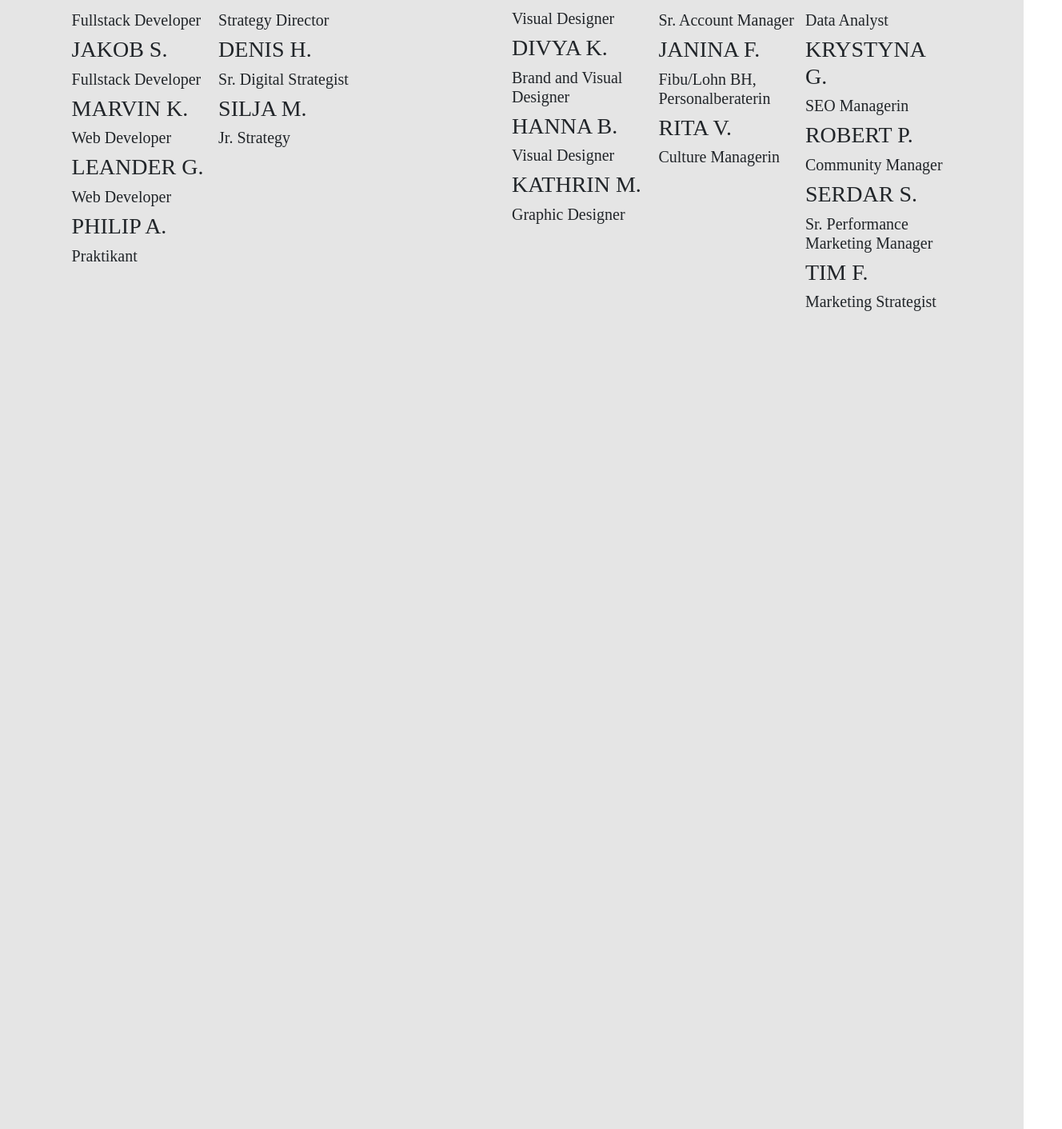
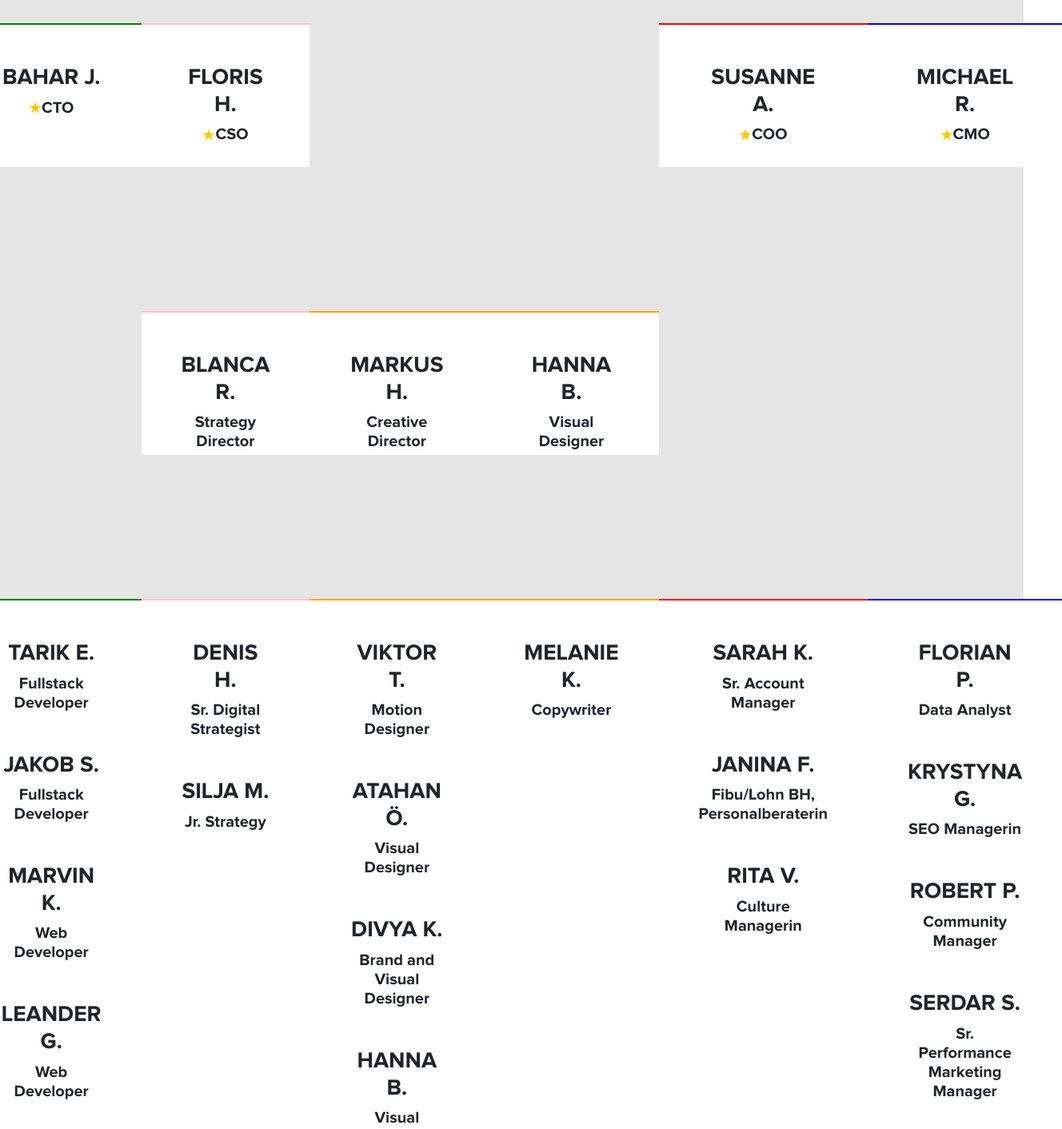
Before and after one commit to philipAthanas/ihk-praxisprojekt, a Nuxt app: page / in a window 1280 px wide. Shown: the part 1231-2643 px from the top of the page at 80% size, 1328 px wide, since content can reach past the window. Built offline with nearby package versions, Linux system fonts and the light colour scheme.

Commit message:
mo-final

```diff
--- a/assets/css/style.css
+++ b/assets/css/style.css
@@ -1,9 +1,9 @@
 * {box-sizing: border-box;}
+h5 {margin: 0px;}
 
 @font-face {
-  font-family: "ProximaNova";
-  src: url("/i8-Fonts/ProximaNova-Bold.otf") format("otf");  /*font anpassen und file unter assets ablegen */
-  src: url("/i8-Fonts/ProximaNova.otf") format("otf");
+  font-family: "ProximaNova-Bold";
+  src: local("ProximaNova-Bold"), url(./i8-Fonts/ProximaNova-Bold.otf) format("opentype");  /*font anpassen und file unter assets ablegen ... opentype zum setzen der schrift */
 }
 
 .header, .body {
@@ -57,7 +57,7 @@
 
 }
 .i8-text {
-  font-family: 'Proxima Nova' !important;
+  font-family: 'ProximaNova-Bold' !important;
   font-style: normal;
   font-weight: 400;
   font-size: 24px;
@@ -76,7 +76,7 @@
 .box3 {
 
   grid-area: box3;
-  font-family: 'ProximaNova';
+  font-family: 'ProximaNova-Bold';
   text-align: center;
   margin-right: 2.2rem;
 
@@ -86,7 +86,7 @@
 .box4 {
 
   grid-area: box4;
-  font-family: 'Proxima Nova';
+  font-family: 'ProximaNova-Bold';
   text-align: center;
   margin-left: 1.7rem;
 
@@ -131,30 +131,75 @@
   grid-gap: 10px;
 */
   background-color: rgb(229, 229, 229);
-  grid-template-rows: repeat(10, 1fr);
+  grid-template-rows: 180px 180px 180px 180px 700px;
   grid-template-columns: repeat(6, 1fr);
   grid-template-areas:
-  "team1 team2 . . team5 team6"
+  "team1 team2 . . team3 team4"
   ". . . . . ."
-  ". team2 team3 team4 . ."
+  ". team5 team6 team7 . ."
   ". . . . . ."
-  "team1 team2 team3 team4 team5 team6"
-  "team1 team2 team3 . team5 team6"
-  "team1 . team3 . team5 team6"
-  "team1 . team3 . . team6"
-  ". . team3 . . team6"
-  ". . . . . .";
+  "team8 team9 team10 team11 team12 team13";
 
 }
 
-.employee {
-  display: flex;
-  background: #fff;
-  padding: 22px;
+.team1 {
+  grid-area: team1;
+}
+
+.team2 {
+  grid-area: team2;
+}
+
+.team3 {
+  grid-area: team3;
+}
+
+.team4 {
+  grid-area: team4;
+}
+
+.team5 {
+  grid-area: team5;
+}
+
+.team6 {
+  grid-area: team6;
+}
+
+.team7 {
+  grid-area: team7;
+}
+
+.team8 {
+  grid-area: team8;
+}
+
+.team9 {
+  grid-area: team9;
+}
+
+.team10 {
+  grid-area: team10;
+}
+
+.team11 {
+  grid-area: team11;
+}
+.team12 {
+  grid-area: team12;
+}
+
+.team13 {
+  grid-area: team13;
+}
+
+
+div[class^="team"] {           /* jedes div dessen Klasse mit "Team" beginnt wird angesprochen -- ^ = wenn die Klasse mit dem String anfängt*/
+  background-color: #fff;
   text-align: center;
-  align-items: center;
+  font-family: 'ProximaNova-Bold' !important;
+}
 
-}
 
 /* .icon {
   grid-bilder/Ellipse 1.png
--- a/components/BodyComponent.vue
+++ b/components/BodyComponent.vue
@@ -2,6 +2,8 @@
   <div class="body">
     <div class="team1">
       <GroupContainer :people="this.teamDev.CTO" :colorHeader="'green'" />
+    </div>
+    <div class="team8">
       <GroupContainer
         :people="this.teamDev.DevelopementTeam"
         :colorHeader="'green'"
@@ -9,32 +11,56 @@
     </div>
     <div class="team2">
       <GroupContainer :people="this.teamStrategy.CSO" :colorHeader="'pink'" />
+    </div>
+    <div class="team5">
+      <GroupContainer
+        :people="this.teamStrategy.Director"
+        :colorHeader="'pink'"
+      />
+    </div>
+    <div class="team9">
       <GroupContainer
         :people="this.teamStrategy.StrategyTeam"
         :colorHeader="'pink'"
       />
     </div>
-    <div class="team3">
+    <div class="team6">
       <GroupContainer
         :people="this.teamCreative.LeadCreative"
         :colorHeader="'orange'"
       />
     </div>
-    <div class="team4">
+    <div class="team10">
       <GroupContainer
         :people="this.teamCreative.CreativeTeam"
         :colorHeader="'orange'"
       />
     </div>
-    <div class="team5">
+    <div class="team7">
+      <GroupContainer
+        :people="this.teamContent.LeadContent"
+        :colorHeader="'orange'"
+      />
+    </div>
+    <div class="team11">
+      <GroupContainer
+        :people="this.teamContent.ContentTeam"
+        :colorHeader="'orange'"
+      />
+    </div>
+    <div class="team3">
       <GroupContainer :people="this.teamOperation.COO" :colorHeader="'red'" />
+    </div>
+    <div class="team12">
       <GroupContainer
         :people="this.teamOperation.OperationTeam"
         :colorHeader="'red'"
       />
     </div>
-    <div class="team6">
+    <div class="team4">
       <GroupContainer :people="this.teamMarketing.CMO" :colorHeader="'blue'" />
+    </div>
+    <div class="team13">
       <GroupContainer
         :people="this.teamMarketing.MarketingTeam"
         :colorHeader="'blue'"
@@ -61,8 +87,8 @@ export default {
       },
       teamStrategy: {
         CSO: [{ name: "FLORIS H.", position: "CSO" }],
+        Director: [{ name: "BLANCA R.", position: "Strategy Director" }],
         StrategyTeam: [
-          { name: "BLANCA R.", position: "Strategy Director" },
           { name: "DENIS H.", position: "Sr. Digital Strategist" },
           { name: "SILJA M.", position: "Jr. Strategy" },
         ],
@@ -76,6 +102,10 @@ export default {
           { name: "HANNA B.", position: "Visual Designer" },
           { name: "KATHRIN M.", position: "Graphic Designer" },
         ],
+      },
+      teamContent: {
+        LeadContent: [{ name: "HANNA B.", position: "Visual Designer" }],
+        ContentTeam: [{ name: " MELANIE K.", position: "Copywriter" }],
       },
       teamOperation: {
         COO: [{ name: "SUSANNE A.", position: "COO" }],
--- a/components/GroupContainer.vue
+++ b/components/GroupContainer.vue
@@ -1,10 +1,21 @@
 <template>
   <div>
     <div class="TeamColor" :style="{ backgroundColor: colorHeader }"></div>
-    <div v-for="item in people" v-bind:key="item.name">
-      <!-- item = frei wählbare Variable um die Keys anzusprechen die gerade im Array geloopt werden -->
-      <h3>{{ item.name }}</h3>
-      <h5>{{ item.position }}</h5>
+    <div class="employee">
+      <div v-for="item in people" v-bind:key="item.name">
+        <!-- item = frei wählbare Variable um die Keys anzusprechen die gerade im Array geloopt werden -->
+        <h3>{{ item.name }}</h3>
+        <div class="flexbox">
+          <img
+            class="star"
+            :src="require('../grid-bilder/Star 2.png')"
+            fluid
+            alt="png mit Stern"
+            v-if="item.position.length <= 3"
+          />
+          <h5>{{ item.position }}</h5>
+        </div>
+      </div>
     </div>
   </div>
 </template>
@@ -16,8 +27,22 @@ export default {
 </script>
 
 <style scoped>
+.employee {
+  padding: 50px 50px 0px 50px;
+}
+
 .TeamColor {
   width: 100%;
   height: 2px;
+  align-self: flex-start;
+}
+
+.flexbox {
+  display: flex;
+  flex-direction: row;
+  align-items: center;
+  justify-content: center;
+  font-family: "ProximaNova-Bold";
+  margin-bottom: 50px;
 }
 </style>
```
Also changed, not shown: grid-bilder/Line 1.png (added).
